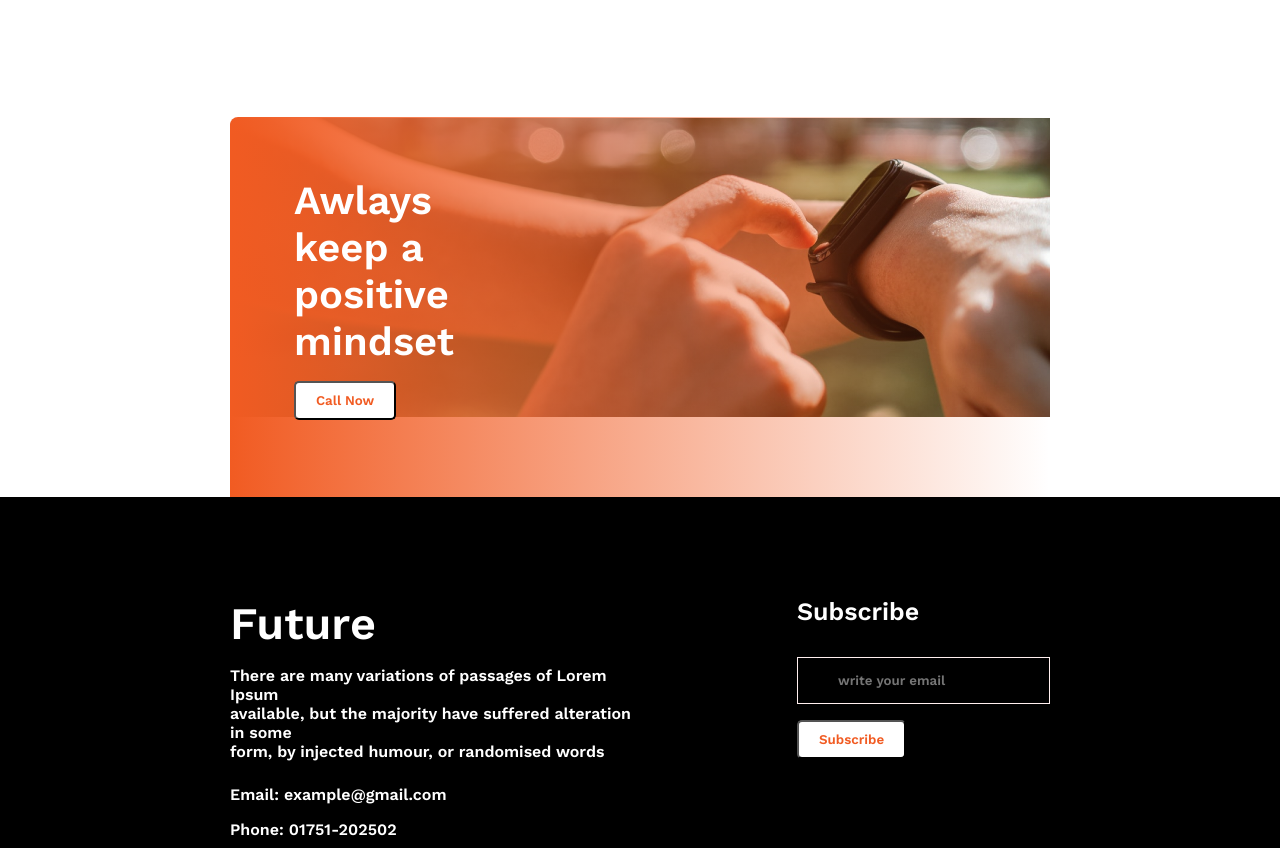
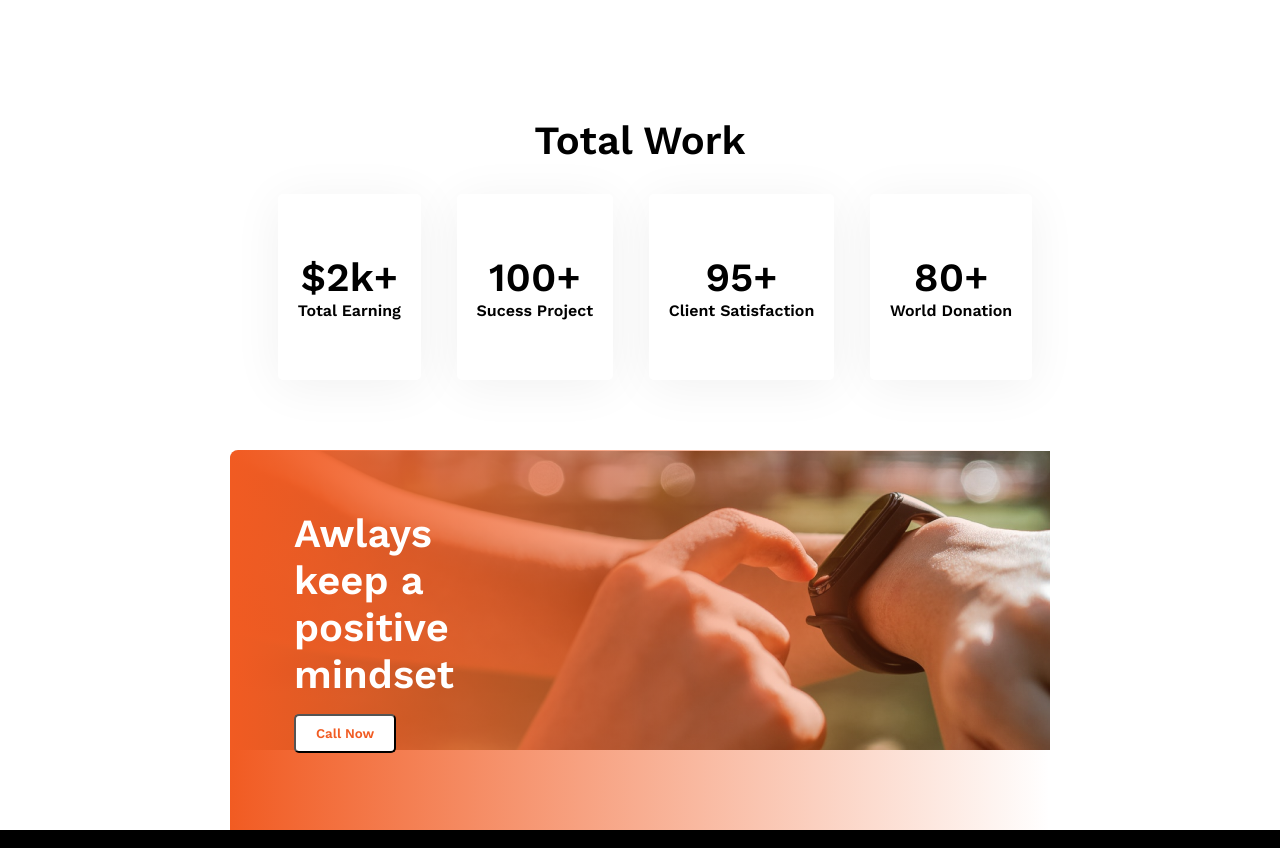
Before and after one commit to freelancerrased/first-assignment, a plain HTML site: page index.html in a window 1280 px wide. Shown: the part 2130-2978 px from the top of the page. Drawn offline with nearby package versions, Linux system fonts and the light colour scheme.

Commit message:
final edit

```diff
--- a/index.html
+++ b/index.html
@@ -1,13 +1,18 @@
 <!DOCTYPE html>
 <html lang="en">
+
 <head>
     <meta charset="UTF-8">
     <meta http-equiv="X-UA-Compatible" content="IE=edge">
     <meta name="viewport" content="width=device-width, initial-scale=1.0">
     <title>Firt Project</title>
     <link rel="stylesheet" href="style.css">
-    <link rel="preconnect" href="https://fonts.googleapis.com"><link rel="preconnect" href="https://fonts.gstatic.com" crossorigin><link href="https://fonts.googleapis.com/css2?family=Open+Sans:wght@400;800&family=Work+Sans:wght@600&display=swap" rel="stylesheet">
+    <link rel="preconnect" href="https://fonts.googleapis.com">
+    <link rel="preconnect" href="https://fonts.gstatic.com" crossorigin>
+    <link href="https://fonts.googleapis.com/css2?family=Open+Sans:wght@400;800&family=Work+Sans:wght@600&display=swap"
+        rel="stylesheet">
 </head>
+
 <body>
 
     <!-- header section -->
@@ -15,7 +20,8 @@
         <div class="header-text">
             <h1 class="head-title"> All Thinks Are <br> Possible If You <br> believe</h1>
             <p class="head-description">
-                There are many variations of passages of Lorem Ipsum <br> available, but the majority have suffered alteration in some <br> form, by injected humour, or randomised words
+                There are many variations of passages of Lorem Ipsum <br> available, but the majority have suffered
+                alteration in some <br> form, by injected humour, or randomised words
             </p>
             <button class="head-btn"> Contact Us</button>
         </div>
@@ -30,7 +36,9 @@
             </div>
             <div class="my-failures-text">
                 <h2 class="my-failures-title"> My failures of <br>previous year</h2>
-                <p class="my-failures-descrip"> Contrary to popular belief, Lorem Ipsum is not simply random text. It has roots in a piece of classical Latin literature from 45 BC, making it over 2000 years old. Richard McClintock.</p>
+                <p class="my-failures-descrip"> Contrary to popular belief, Lorem Ipsum is not simply random text. It
+                    has roots in a piece of classical Latin literature from 45 BC, making it over 2000 years old.
+                    Richard McClintock.</p>
                 <ul class="bullet">
                     <li>Contrary to popular belief, is not simply,</li>
                     <li>Contrary to popular belief,</li>
@@ -80,6 +88,32 @@
             </div>
         </div>
 
+
+        <!-- Total Work  -->
+        <div class="total-work"> Total Work</div>
+        <div class="client-satisfaction">
+            <div class="client-info">
+                <h2 class="client-title"> $2k+</h2>
+                <p class="client-descrip"> Total Earning</p>
+            </div>
+
+            <div class="client-info">
+                <h2 class="client-title"> 100+</h2>
+                <p class="client-descrip"> Sucess Project</p>
+            </div>
+
+            <div class="client-info">
+                <h2 class="client-title"> 95+</h2>
+                <p class="client-descrip"> Client Satisfaction</p>
+            </div>
+
+            <div class="client-info">
+                <h2 class="client-title"> 80+</h2>
+                <p class="client-descrip"> World Donation</p>
+            </div>
+        </div>
+
+
         <!-- Watch Image -->
         <div class="watch-container">
             <div class="watch-info">
@@ -98,14 +132,18 @@
         <div class="footer-section">
             <div class="future">
                 <h3 class="footer-title">Future</h3>
-                <p class="footer-descrip">There are many variations of passages of Lorem Ipsum <br> available, but the majority have suffered alteration in some <br>
+                <p class="footer-descrip">There are many variations of passages of Lorem Ipsum <br> available, but the
+                    majority have suffered alteration in some <br>
                     form, by injected humour, or randomised words</p>
                 <p class="email"> Email: example@gmail.com</p>
                 <p class="phone"> Phone: 01751-202502</p>
 
-                    <img class="icons" src="/images/icons/fb.png" alt="">
-                     <img class="icons" src="/images/icons/twitter.png" alt="">
-                    <img class="icons" src="/images/icons/youtube.png" alt="">
+                <a href="https://www.facebook.com" target="_blank"> <img class="icons" src="/images/icons/fb.png"
+                        alt=""> </a>
+                <a href="https://www.twitter.com" target="_blank"> <img class="icons" src="/images/icons/twitter.png"
+                        alt=""></a>
+                <a href="https://www.youtube.com" target="_blank"> <img class="icons" src="/images/icons/youtube.png"
+                        alt=""></a>
 
             </div>
             <div class="footer-subscribe">
@@ -118,4 +156,5 @@
         </div>
     </footer>
 </body>
+
 </html>
--- a/style.css
+++ b/style.css
@@ -1,35 +1,35 @@
-*{
+* {
     margin: 0;
     font-family: 'Work Sans', sans-serif;
 }
 
-/* header style */
+/* header section style */
 
-.head-container{
+.head-container {
     background-image: url(/images/banner/banner1.png);
     height: 800px;
     margin-top: 0;
 }
-.header-text{
+
+.header-text {
     text-align: right;
     margin-right: 150px;
     padding-top: 270px;
 
 }
 
-.head-title{
+.head-title {
     font-style: normal;
     font-weight: 700;
     font-size: 45px;
-
 }
 
-.head-description{
+.head-description {
     font-size: 16px;
     margin-top: 24px;
 }
 
-.head-btn{
+.head-btn {
     color: white;
     margin-top: 32px;
     padding: 10px 20px;
@@ -38,34 +38,38 @@
 }
 
 /* My Failures Style */
-.my-failures-container{
+.my-failures-container {
     margin: 80px 230px;
 }
 
-.my-failures-image{
+.my-failures-image {
     height: 450px;
     margin-top: 50px;
 }
-.for-flex{
+
+.for-flex {
     display: flex;
 }
-.my-failures-text{
+
+.my-failures-text {
     padding-top: 90px;
     margin-left: 52px;
 }
-.my-failures-title{
+
+.my-failures-title {
     font-weight: 700;
     font-size: 40px;
 }
 
-.my-failures-descrip{
+.my-failures-descrip {
     font-size: 16px;
     line-height: 26px;
     margin-top: 24px;
     color: #444343;
     margin-bottom: 20px;
 }
-ul li{
+
+ul li {
     font-size: 16px;
     color: #444343;
     line-height: 30px;
@@ -73,98 +77,139 @@ ul li{
 
 
 /* My Plan Section Style */
-.my-plan-section{
+.my-plan-section {
     display: flex;
     margin-bottom: 150px;
     justify-content: space-around;
     text-align: center;
 }
 
-.my-plan-headline{
+.my-plan-headline {
     font-weight: 700;
     font-size: 40px;
     text-align: center;
     margin-top: 120px;
     margin-bottom: 50px;
 }
-.my-plan-title{
+
+.my-plan-title {
     margin-top: 10px;
 }
-.my-plan-sub-title{
-   margin-top: 16px;
+
+.my-plan-sub-title {
+    margin-top: 16px;
+}
+
+
+/* Total Work Section Style */
+
+.client-satisfaction {
+    display: flex;
+    justify-content: space-around;
+    margin-left: 30px;
+
+}
+
+.client-info {
+    padding: 60px 20px;
+    box-shadow: 0px 6px 50px rgba(0, 0, 0, 0.06);
+    border-radius: 5px;
+}
+
+.client-title {
+    font-weight: 700;
+    font-size: 40px;
+    text-align: center;
+}
+
+.total-work {
+    font-weight: 700;
+    font-size: 40px;
+    text-align: center;
+    margin-bottom: 30px;
 }
 
 
 /* watch image style */
 
-.watch-container{
+.watch-container {
     background-image: url(/images/watch.png);
     height: 300px;
     margin-top: 70px;
 
 }
-.watch-info{
+
+.watch-info {
     padding: 60px 617px 90px 64px;
     background-image: linear-gradient(90deg, #F15B22 0%, rgba(241, 91, 34, 0) 100%);
     border-radius: 8px;
 }
 
-.watch-title{
+.watch-title {
     font-weight: 700;
     font-size: 40px;
     color: white;
 }
 
 
- /* footer section style */
-.footer-container{
+/* footer section style */
+.footer-container {
 
     height: 500px;
     background-color: black;
     color: white;
 
 }
-.footer-section{
+
+.footer-section {
     padding: 100px 230px 0 230px;
     display: flex;
 
 }
 
-.footer-title{
+.footer-title {
     font-weight: 700;
     font-size: 45px;
 }
-.footer-descrip{
+
+.footer-descrip {
     font-weight: 400;
     font-size: 16px;
     margin-top: 16px;
 }
-.email{
+
+.email {
     margin-top: 24px;
 }
-.phone{
+
+.phone {
     margin-top: 16px;
 }
-.icons{
+
+.icons {
     margin-top: 15px;
     padding-right: 6px;
 
 }
-.footer-subscribe{
-    padding-left:  150px;
+
+.footer-subscribe {
+    padding-left: 150px;
 }
-.subscribe-title{
+
+.subscribe-title {
     font-weight: 600;
     font-size: 25px;
     margin-bottom: 31px;
 }
-.footer-email-box{
+
+.footer-email-box {
     background-color: black;
     color: white;
     padding: 15px 40px;
     border: 1px solid rgb(255, 239, 239);
 }
-.footer-btn{
+
+.footer-btn {
     margin-top: 16px;
     color: #F15B22;
     padding: 10px 20px;
```
Lines whose indentation alone changed are shown as unchanged.
